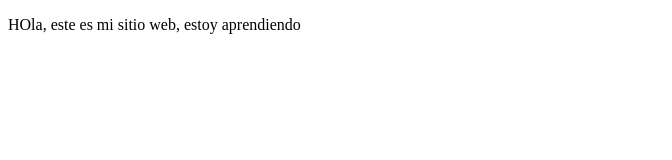
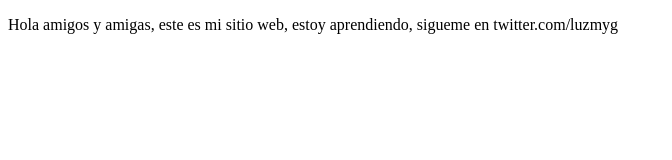
Before and after one commit to luzmygomez/proyectoDemoCursoPrework, a plain HTML site: page index.html in a window 1280 px wide. Shown: the whole page, without its empty margins (0-672 px from the left). Drawn offline with Linux system fonts and the light colour scheme.

Commit message:
Cambios agregamos sitio de Twitter

```diff
--- a/index.html
+++ b/index.html
@@ -7,6 +7,6 @@
     <title>Hola Mundo</title>
 </head>
 <body>
-    <p>HOla, este es mi sitio web, estoy aprendiendo</p>
+    <p>Hola amigos  y amigas, este es mi sitio web, estoy aprendiendo, sigueme en twitter.com/luzmyg</p>
 </body>
 </html>
```
